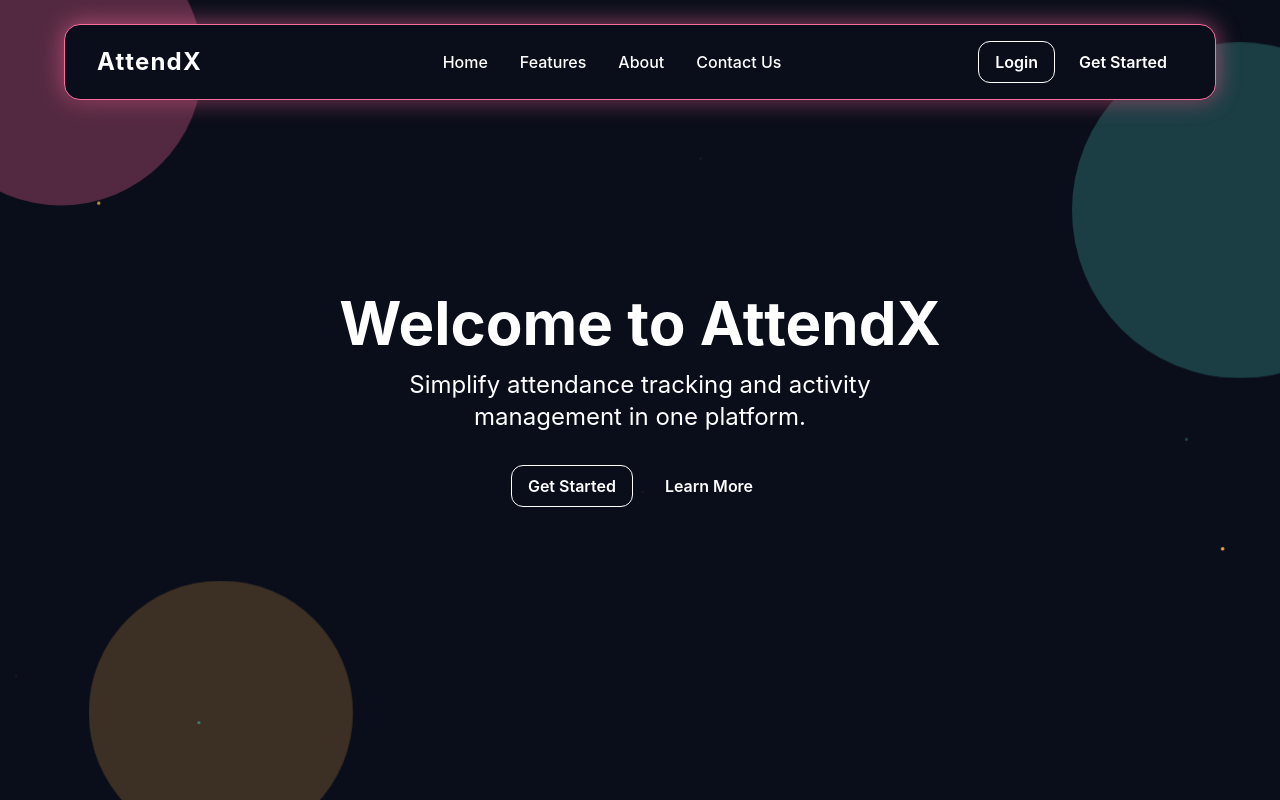
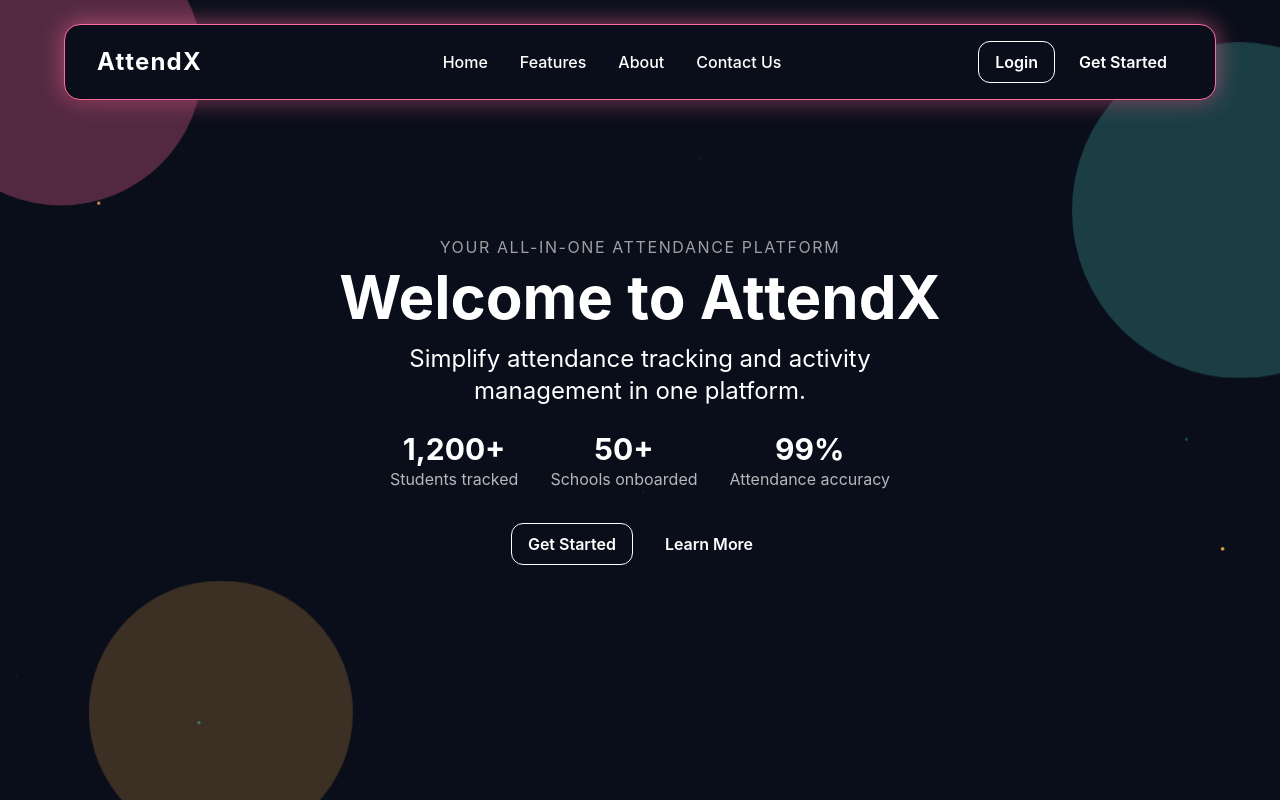
Before and after one commit to raviitsme/attendance-app, a React app: page / in a window 1280 px wide. Built offline with nearby package versions, Linux system fonts and the light colour scheme; the HTML template or start-up script is replaced by a standard one.

Commit message:
fixed buttons in hero

```diff
--- a/src/components/Navbar.jsx
+++ b/src/components/Navbar.jsx
@@ -40,7 +40,7 @@ const Navbar = () => {
             </Button>
             <Button
               variant="primary"
-              className="hover:bg-white hover:text-deepNavy"
+              className="hover:bg-amberGold hover:text-deepNavy"
             >
               Get Started
             </Button>
--- a/src/pages/Hero.jsx
+++ b/src/pages/Hero.jsx
@@ -2,34 +2,37 @@ import { useState } from "react";
 import Button from "../components/Button";
 
 const Hero = () => {
-  // Generate particle trail positions once
+  // Particle trail positions
   const [trailParticles] = useState(() =>
     Array.from({ length: 10 }).map(() => ({
       top: Math.random() * 100 + "%",
       left: Math.random() * 100 + "%",
       size: Math.random() * 2 + 1 + "px",
       delay: Math.random() * 5 + "s",
-      color: ["#FFB84D", "#FF6B9D", "#4ECDC4"][Math.floor(Math.random() * 3)],
-    })),
+      color: ["#FFB84D", "#FF6B9D", "#4ECDC4"][
+        Math.floor(Math.random() * 3)
+      ],
+    }))
   );
 
   return (
     <section className="relative min-h-screen flex flex-col justify-center items-center text-center px-6 bg-deepNavy overflow-hidden">
-      {/* Subtle Blobs */}
+
+      {/* Floating Blobs */}
       <div className="absolute -top-20 -left-20 w-72 h-72 bg-rosePink rounded-full opacity-30 animate-blob blob"></div>
       <div className="absolute top-20 -right-25 w-80 h-80 bg-turquoise rounded-full opacity-25 animate-blob blob animation-delay-2000"></div>
       <div className="absolute -bottom-15 left-20 w-64 h-64 bg-amberGold rounded-full opacity-20 animate-blob blob animation-delay-4000"></div>
 
       {/* Radial Glow */}
-      <div className="absolute inset-0 flex justify-center items-center">
-        <div className="w-150 h-150 bg-gradient-radial from-amberGold/30 via-rosePink/20 to-turquoise/10 rounded-full blur-3xl pointer-events-none"></div>
+      <div className="absolute inset-0 flex justify-center items-center pointer-events-none z-0">
+        <div className="w-150 h-150 bg-gradient-radial from-amberGold/30 via-rosePink/20 to-turquoise/10 rounded-full blur-3xl"></div>
       </div>
 
-      {/* Particle Trail / Sparkles */}
+      {/* Particle Trail */}
       {trailParticles.map((p, idx) => (
         <div
           key={idx}
-          className="absolute rounded-full animate-trail pointer-events-none"
+          className="absolute rounded-full animate-trail pointer-events-none z-0"
           style={{
             top: p.top,
             left: p.left,
@@ -41,14 +44,38 @@ const Hero = () => {
         ></div>
       ))}
 
-      {/* Hero Content */}
+      {/* Tagline */}
+      <p className="text-white/60 uppercase tracking-widest mb-2 z-10">
+        Your All-in-One Attendance Platform
+      </p>
+
+      {/* Hero Heading */}
       <h1 className="text-5xl md:text-6xl font-bold text-white z-10 mb-4">
         Welcome to AttendX
       </h1>
-      <p className="text-xl md:text-2xl text-white z-10 max-w-xl mb-8">
+
+      {/* Subheading */}
+      <p className="text-xl md:text-2xl text-white z-10 max-w-xl mb-6">
         Simplify attendance tracking and activity management in one platform.
       </p>
 
+      {/* Impact Stats */}
+      <div className="flex gap-8 z-10 justify-center mb-8">
+        <div className="text-white">
+          <span className="font-bold text-2xl md:text-3xl">1,200+</span>
+          <p className="text-sm md:text-base text-white/70">Students tracked</p>
+        </div>
+        <div className="text-white">
+          <span className="font-bold text-2xl md:text-3xl">50+</span>
+          <p className="text-sm md:text-base text-white/70">Schools onboarded</p>
+        </div>
+        <div className="text-white">
+          <span className="font-bold text-2xl md:text-3xl">99%</span>
+          <p className="text-sm md:text-base text-white/70">Attendance accuracy</p>
+        </div>
+      </div>
+
+      {/* Buttons */}
       <div className="flex gap-4 z-10">
         <Button
           variant="primary"
@@ -56,7 +83,10 @@ const Hero = () => {
         >
           Get Started
         </Button>
-        <Button variant="outline" className="border-none focus:text-amberGold hover:text-amberGold active:text-amberGold">
+        <Button
+          variant="outline"
+          className="border-none focus:text-amberGold hover:text-amberGold active:text-amberGold"
+        >
           Learn More
         </Button>
       </div>
@@ -79,6 +109,12 @@ const Hero = () => {
             100% { transform: translate(-20px, -60px) scale(1); opacity: 0; }
           }
           .animate-trail { animation: trail 6s ease-in-out infinite; }
+
+          @keyframes bounce {
+            0%, 100% { transform: translateY(0); }
+            50% { transform: translateY(10px); }
+          }
+          .animate-bounce { animation: bounce 1s infinite; }
         `}
       </style>
     </section>
```
